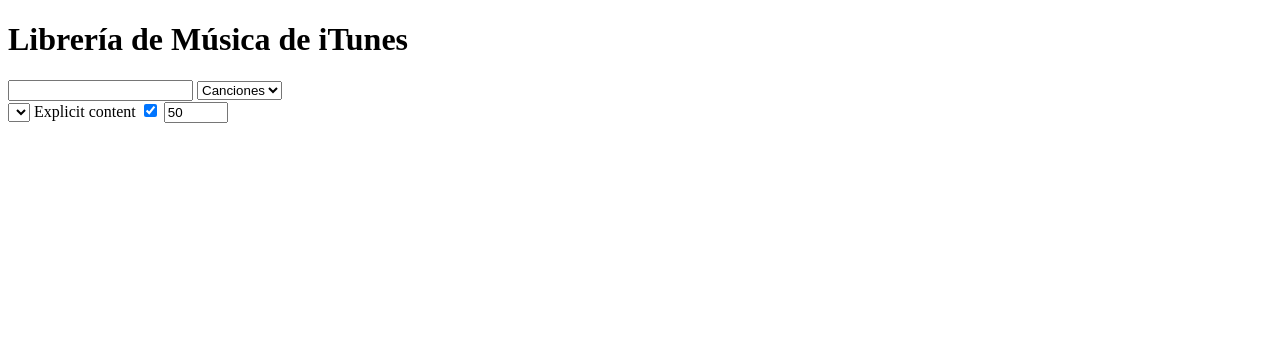
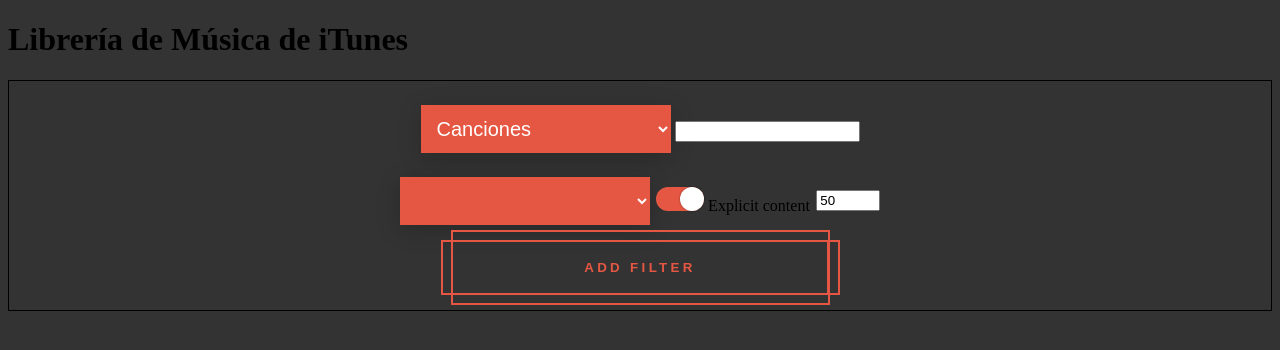
Before and after one commit to CCPablo/music-library, a website with bundled scripts: page index.html in a window 1280 px wide. Built offline with nearby package versions, Linux system fonts and the light colour scheme; no server answers.

Commit message:
Styles to select-tag, checkbox and button

```diff
--- a/index.html
+++ b/index.html
@@ -8,6 +8,7 @@
     <script src="https://ajax.googleapis.com/ajax/libs/jquery/3.5.1/jquery.min.js"></script>
     <script type="module" defer src="/src/js/main.js"></script>
     <script type="modules" defer src="/src/js/modules"></script>
+    <link rel="stylesheet" href="src/css/search-wrapper.css">
 </head>
 
 <body>
@@ -17,22 +18,42 @@
     <main class="content">
         <section class="search-wrapper">
             <form class="search">
-                <input required id="term" name="term" type="text">
+                <div class="required-filters">
+
+                    <div class="box">
                         <select required id="entity" name="entity">
                             <option value="song">Canciones</option>
                             <option value="album">Albumes</option>
                             <option value="musicArtist">Artistas</option>
                             <option value="musicVideo">Videoclips</option>
                         </select>
-                <div class='search-filters'>
+
+                        <input required id="term" name="term" type="text">
+                    </div>
+                </div>
+
+                <div class='optional-filters hide-me'>
+                    <div class="box">
                         <select name="country" id="country-filter"></select>
-                    <label for="explicit-filter">Explicit content</label>
-                    <input type = "checkbox" name="explicit" id="explicit-filter" checked>
-                    <input type = "number" name="limit" id="limit-filter" min="10" max="100" value="50">
+                    </div>
+
+                    <div>
+                        <div id="switch-wrapper" class="switch-wrapper">
+                            <input type = "checkbox" name="explicit" id="explicit-filter" class="switch-input" checked>
+                            <label for="explicit-filter" class="switch-label"></label>
+                        </div>
+                        <label for="switch-wrapper">Explicit content</label>
+                    </div>
+
+                    <input type = "number" name="limit" id="limit-filter" min="10" max="200" value="50">
                 </div>
             </form>
+            <button class="button">
+                Add filter
+                <div class="button__horizontal"></div>
+                <div class="button__vertical"></div>
+            </button>
         </section>
-
 
         <section class="results">
             <div class="result-item">
@@ -43,6 +64,40 @@
 
         </aside>
     </main>
+
+
+
+
+
+
+
+    <!-- <div class="tabs">
+        <div class="tab">
+            <input type="radio" id="tab-1" name="tab-group-1" />
+            <label for="tab-1">List 1 <i>▼</i></label>
+            <div class="tab close-tab">
+                <input type="radio" id="tab-close" name="tab-group-1" />
+                <label for="tab-close">List 1 <i>▲</i></label>
+            </div>
+
+            <div class="content">
+                <ul>
+                    <li><a href="#">Menu Item #1</a></li>
+                    <li><a href="#">Menu Item #2</a></li>
+                    <li><a href="#">Really Long Menu Item #3</a></li>
+                    <li><a href="#">Menu Item #4</a></li>
+                    <li><a href="#">Menu Item #5</a></li>
+                </ul>
+            </div>
+        </div>
+    </div> -->
+
+
+
+
+
+
+
 </body>
 
 </html>
--- /dev/null
+++ b/src/css/search-wrapper.css
@@ -0,0 +1,184 @@
+body {
+    background: #333;
+}
+
+.search-wrapper{
+    border: 1px solid black;
+    display: flex;
+    flex-direction: column;
+    justify-content: center;
+    align-items: center;
+}
+
+.search{
+    display: flex;
+    flex-direction: column;
+    justify-content: center;
+    align-items: center;
+}
+
+.required-filters{
+    display: flex;
+    justify-content: space-around;
+    padding: 24px;
+}
+
+.optional-filters{
+    width: 100%;
+    display: flex;
+    justify-content: space-around;
+    align-items: center;
+}
+
+/* .hide-me{
+    display: none;
+} */
+
+
+
+/* Styles for the button */
+.button {
+    max-width: 350px;
+    min-width: 30%;
+    --offset: 10px;
+    margin: 15px;
+    --border-size: 2px;
+    display: block;
+    position: relative;
+    padding: 1.5em 3em;
+
+    -webkit-appearance: none;
+        -moz-appearance: none;
+            appearance: none;
+    border: 0;
+    background: transparent;
+    color: #e55743;
+    text-transform: uppercase;
+    letter-spacing: 0.25em;
+    outline: none;
+    cursor: pointer;
+    font-weight: bold;
+    border-radius: 0;
+    box-shadow: inset 0 0 0 var(--border-size) currentcolor;
+    transition: background 0.8s ease;
+}
+
+.button:hover {
+    background: rgba(100, 0, 0, 0.03);
+}
+
+.button__horizontal, .button__vertical {
+    position: absolute;
+    top: var(--horizontal-offset, 0);
+    right: var(--vertical-offset, 0);
+    bottom: var(--horizontal-offset, 0);
+    left: var(--vertical-offset, 0);
+    transition: transform 0.8s ease;
+    will-change: transform;
+}
+
+.button__horizontal::before, .button__vertical::before {
+    content: "";
+    position: absolute;
+    border: inherit;
+}
+
+.button__horizontal {
+    --vertical-offset: calc(var(--offset) * -1);
+    border-top: var(--border-size) solid currentcolor;
+    border-bottom: var(--border-size) solid currentcolor;
+}
+
+.button__horizontal::before {
+    top: calc(var(--vertical-offset) - var(--border-size));
+    bottom: calc(var(--vertical-offset) - var(--border-size));
+    left: calc(var(--vertical-offset) * -1);
+    right: calc(var(--vertical-offset) * -1);
+}
+
+.button:hover .button__horizontal {
+    transform: scaleX(0);
+}
+
+.button__vertical {
+    --horizontal-offset: calc(var(--offset) * -1);
+    border-left: var(--border-size) solid currentcolor;
+    border-right: var(--border-size) solid currentcolor;
+}
+
+.button__vertical::before {
+    top: calc(var(--horizontal-offset) * -1);
+    bottom: calc(var(--horizontal-offset) * -1);
+    left: calc(var(--horizontal-offset) - var(--border-size));
+    right: calc(var(--horizontal-offset) - var(--border-size));
+}
+
+.button:hover .button__vertical {
+    transform: scaleY(0);
+}
+
+
+/* switch for explicit */
+
+.switch-wrapper {
+    position: relative;
+    display: inline-block;
+  }
+  .switch-input {
+    display: none;
+  }
+  .switch-label {
+    display: block;
+    width: 48px;
+    height: 24px;
+    text-indent: -150%;
+    clip: rect(0 0 0 0);
+    color: transparent;
+    user-select: none;
+  }
+  .switch-label::before,
+  .switch-label::after {
+    content: "";
+    display: block;
+    position: absolute;
+    cursor: pointer;
+  }
+  .switch-label::before {
+    width: 100%;
+    height: 100%;
+    background-color: #dedede;
+    border-radius: 9999em;
+    -webkit-transition: background-color 0.25s ease;
+    transition: background-color 0.25s ease;
+  }
+  .switch-label::after {
+    top: 0;
+    left: 0;
+    width: 24px;
+    height: 24px;
+    border-radius: 50%;
+    background-color: #fff;
+    box-shadow: 0 0 2px rgba(0, 0, 0, 0.45);
+    -webkit-transition: left 0.25s ease;
+    transition: left 0.25s ease;
+  }
+  .switch-input:checked + .switch-label::before {
+    background-color:  #e55743;
+  }
+  .switch-input:checked + .switch-label::after {
+    left: 24px;
+  }
+
+/* selectors styles */
+.box select {
+  background-color:  #e55743;
+  color: white;
+  padding: 12px;
+  width: 250px;
+  border: none;
+  font-size: 20px;
+  box-shadow: 0 5px 25px rgba(0, 0, 0, 0.2);
+  -webkit-appearance: button;
+  appearance: button;
+  outline: none;
+}
```
Lines whose indentation alone changed are shown as unchanged.
